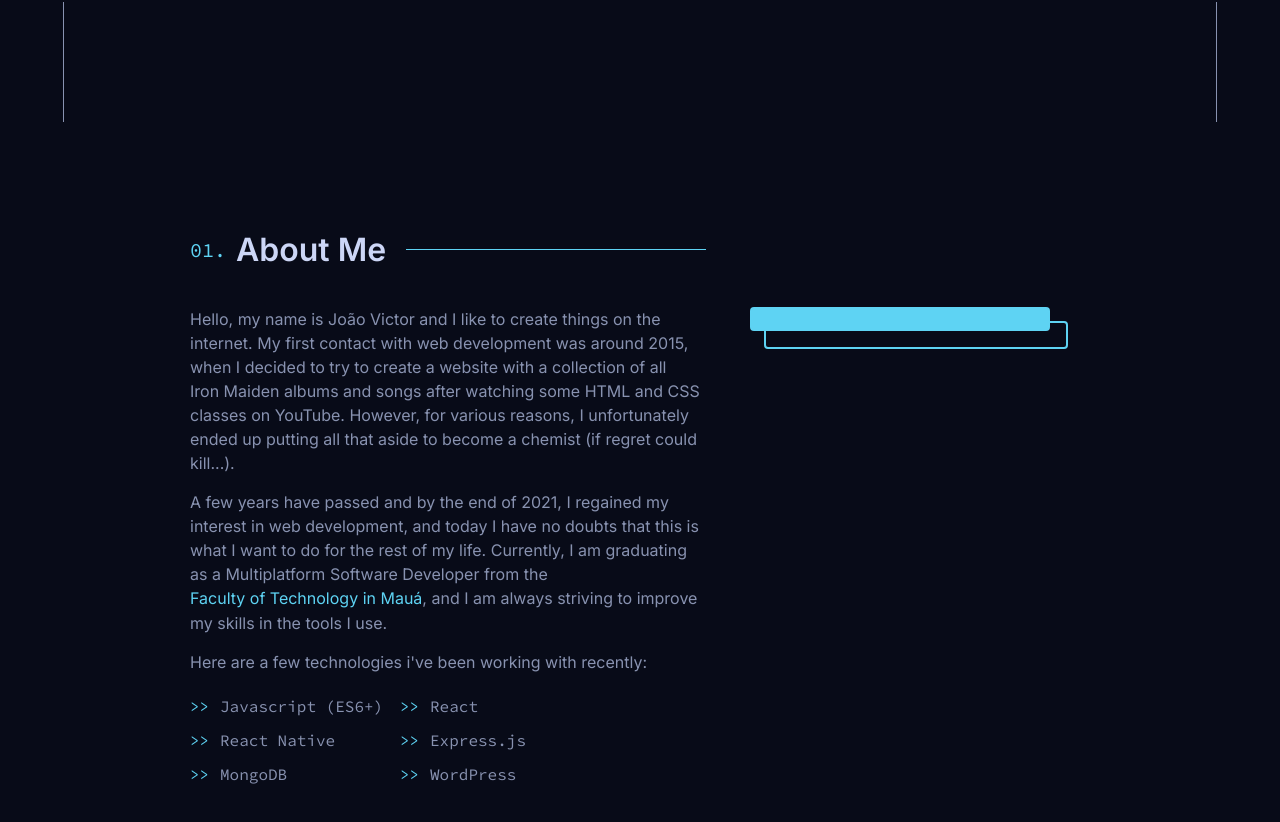
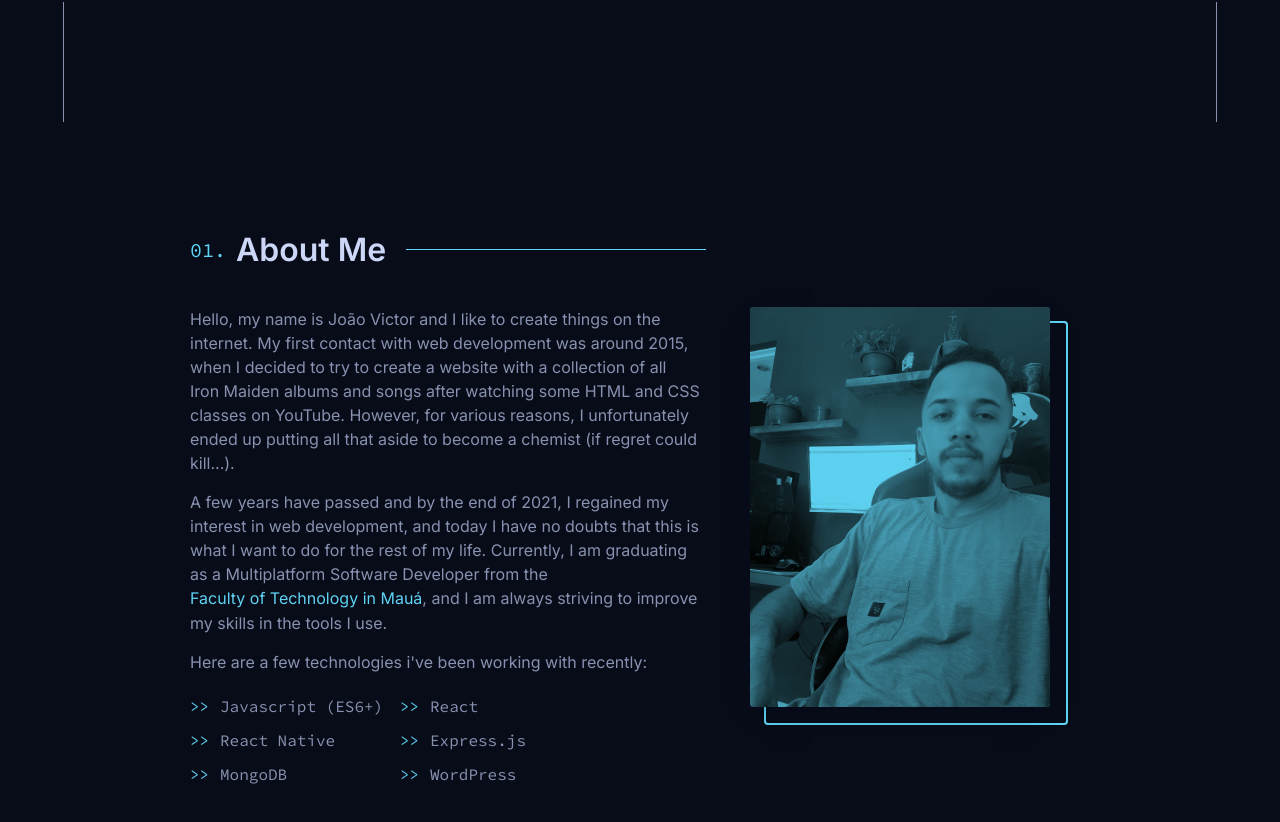
Before and after one commit to JvFern4ndes/MyPersonalWebsite, a React (Vite) app in the folder fe/: page / in a window 1280 px wide. Shown: the part 678-1500 px from the top of the page. Built offline with nearby package versions, Linux system fonts and the light colour scheme.

Commit message:
feat: add img on about section

```diff
--- a/fe/src/Pages/About/index.jsx
+++ b/fe/src/Pages/About/index.jsx
@@ -1,6 +1,6 @@
 /* eslint-disable max-len */
 import ColorTexts from '../../components/ColorTexts';
-// import MyPhoto from '../../assets/images/MyPhoto.png';
+import MyPhoto from '../../assets/images/MyPhoto.png';
 import {
   Container,
   TextAndImage,
@@ -42,7 +42,9 @@ export default function About() {
         <Picture>
           <Wrapper>
             <ImageWrapper>
-              <ImageContainer />
+              <ImageContainer>
+                <img src={MyPhoto} alt="I" />
+              </ImageContainer>
             </ImageWrapper>
           </Wrapper>
         </Picture>
--- a/fe/src/Pages/About/styles.jsx
+++ b/fe/src/Pages/About/styles.jsx
@@ -175,6 +175,16 @@ export const ImageWrapper = styled.div`
 export const ImageContainer = styled.div`
   max-width: 500px;
   display: block;
+
+  img{
+    max-width: 100%;
+    display: block;
+    position: static;
+
+    [alt=""] {
+      filter: border-top-left-radius(5px);
+    }
+  }
 `;
 
 export const ColorLayer = styled.div`
```
